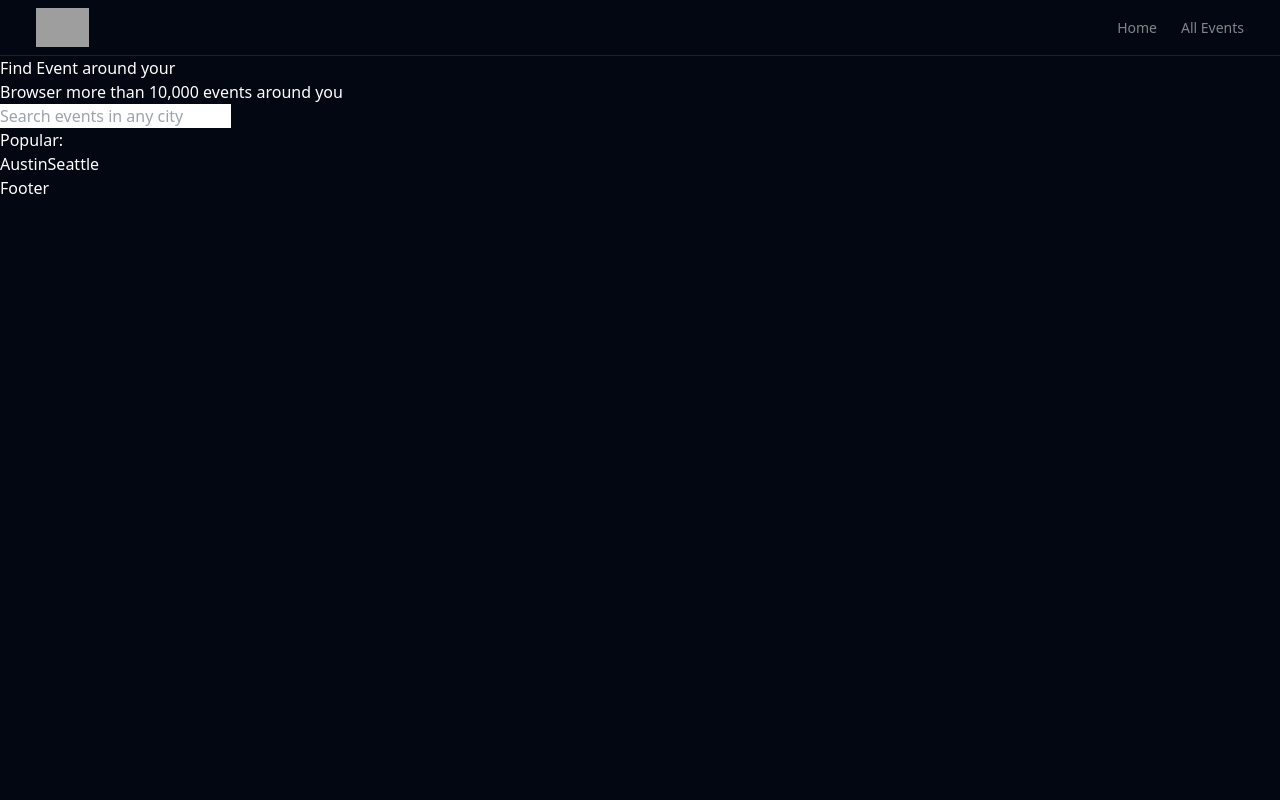
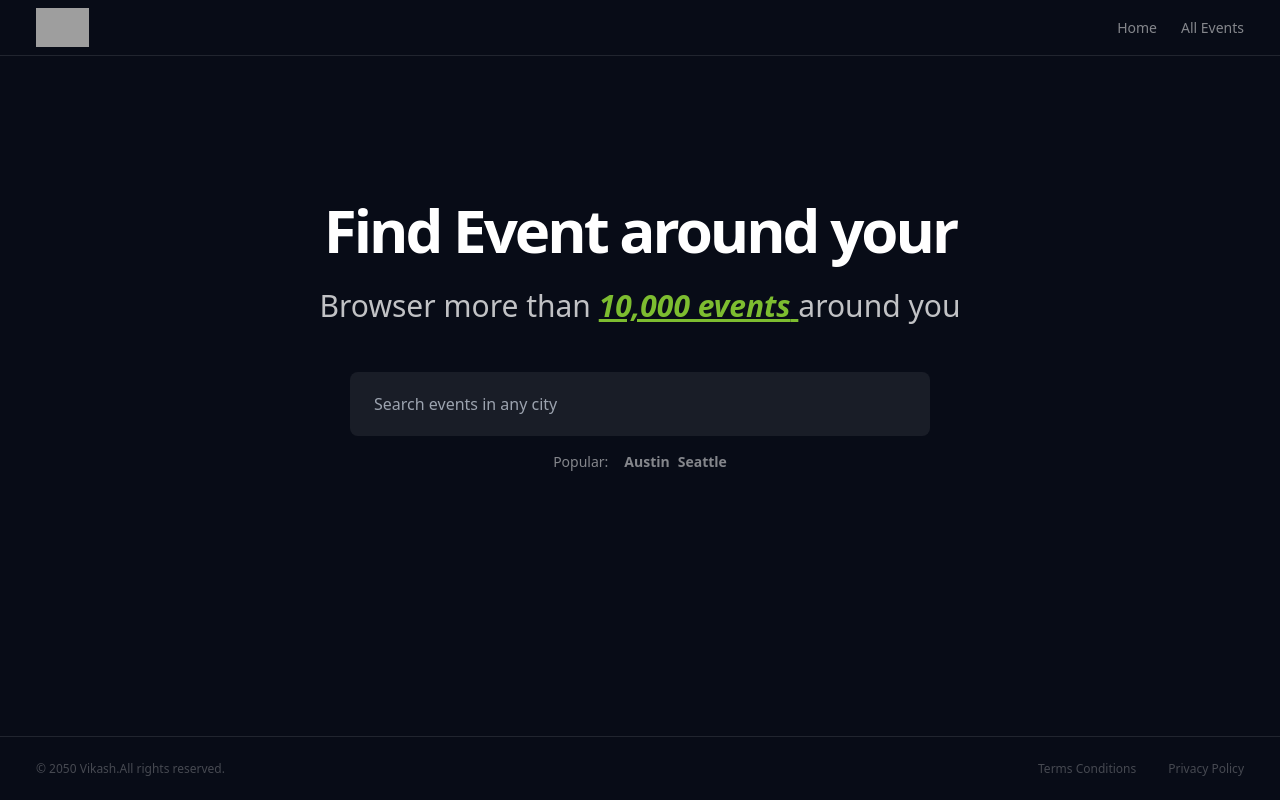
Before and after one commit to vkshsingh007/event, a Next.js app: page / in a window 1280 px wide. Built offline with nearby package versions, Linux system fonts and the light colour scheme; grey boxes are pictures that could not be loaded.

Commit message:
styling complete in header, footer and home page

```diff
--- a/src/app/layout.tsx
+++ b/src/app/layout.tsx
@@ -3,6 +3,7 @@
 import "./globals.css";
 import Header from "@/components/header";
 import { Footer } from "@/components/footer";
+import Container from "@/components/container";
 
 const geistSans = localFont({
   src: "./fonts/GeistVF.woff",
@@ -30,9 +31,11 @@
       <body
         className={`${geistSans.variable} ${geistMono.variable} antialiased bg-gray-950 text-white`}
       >
-        <Header />
-        {children}
-        <Footer />
+        <Container>
+          <Header />
+          {children}
+          <Footer />
+        </Container>
       </body>
     </html>
   );
--- a/src/app/page.tsx
+++ b/src/app/page.tsx
@@ -2,15 +2,27 @@
 
 export default function Home() {
   return (
-    <main>
-      <h1>Find Event around your</h1>
-      <p>Browser more than 10,000 events around you</p>
-      <form>
-        <input placeholder="Search events in any city" spellCheck={false} />
+    <main className="flex flex-col items-center px-3 pt-36 ">
+      <h1 className="text-3xl lg:text-6xl font-bold tracking-tighter">
+        Find Event around your
+      </h1>
+      <p className="mb-12 mt-7 text-2xl lg:text-3xl opacity-75">
+        Browser more than{" "}
+        <span className="font-bold text-accent italic underline">
+          10,000 events{" "}
+        </span>
+        around you
+      </p>
+      <form className="w-full sm:w-[580px]">
+        <input
+          className="w-full h-16 rounded-lg bg-white/[7%] px-6 outline-none ring-accent/50 transition focus:ring-2 focus:bg-white/10"
+          placeholder="Search events in any city"
+          spellCheck={false}
+        />
       </form>
-      <section>
+      <section className="mt-4 flex gap-x-4 text-sm text-white/50">
         <p>Popular:</p>
-        <div>
+        <div className="space-x-2 font-semibold">
           <Link href={`/events/austin`}>Austin</Link>
           <Link href={`/events/seattle`}>Seattle</Link>
         </div>
--- /dev/null
+++ b/src/components/container.tsx
@@ -0,0 +1,13 @@
+import React from "react";
+type ContainerProps = {
+    children: React.ReactNode;
+}
+const Container = ({ children }: ContainerProps) => {
+  return (
+    <div className=" flex flex-col max-w-7xl min-h-screen mx-auto bg-white/[2%]">
+      {children}
+    </div>
+  );
+};
+
+export default Container;
--- a/src/components/footer.tsx
+++ b/src/components/footer.tsx
@@ -1,5 +1,34 @@
+import Link from "next/link";
 import React from "react";
 
+const routes = [
+  {
+    path: "/terms-consitions",
+    name: "Terms Conditions",
+  },
+  {
+    path: "/privacy-policy",
+    name: "Privacy Policy",
+  },
+];
 export const Footer = () => {
-  return <div>Footer</div>;
+  return (
+    <footer
+      className="mt-auto flex items-center justify-between h-16 border-t border-white/10 px-3 sm:px-9 text-xs text-white/25
+  "
+    >
+      <small className="text-xs cursor-pointer hover:text-white transition">
+        &copy; 2050 Vikash.All rights reserved.
+      </small>
+      <ul className="flex gap-x-3 sm:gap-x-8 ">
+        {routes.map((route) => {
+          return (
+            <li key={route.path} className=" hover:text-white transition">
+              <Link href={route.path}>{route.name}</Link>
+            </li>
+          );
+        })}
+      </ul>
+    </footer>
+  );
 };
--- a/src/components/header.tsx
+++ b/src/components/header.tsx
@@ -20,7 +20,7 @@
       <nav>
         <ul className="flex gap-x-6 text-sm">
           {routes.map(({ name, path }) => (
-            <li key={name} className="text-white/50">
+            <li key={name} className="text-white/50 hover:text-white transition">
               <Link href={path}>{name}</Link>
             </li>
           ))}
--- a/tailwind.config.ts
+++ b/tailwind.config.ts
@@ -9,8 +9,7 @@
   theme: {
     extend: {
       colors: {
-        background: "var(--background)",
-        foreground: "var(--foreground)",
+        accent: "#a4f839",
       },
     },
   },
```
